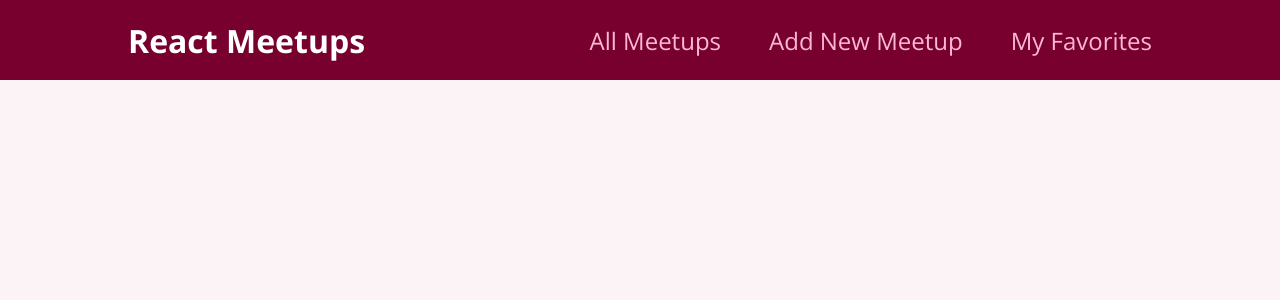
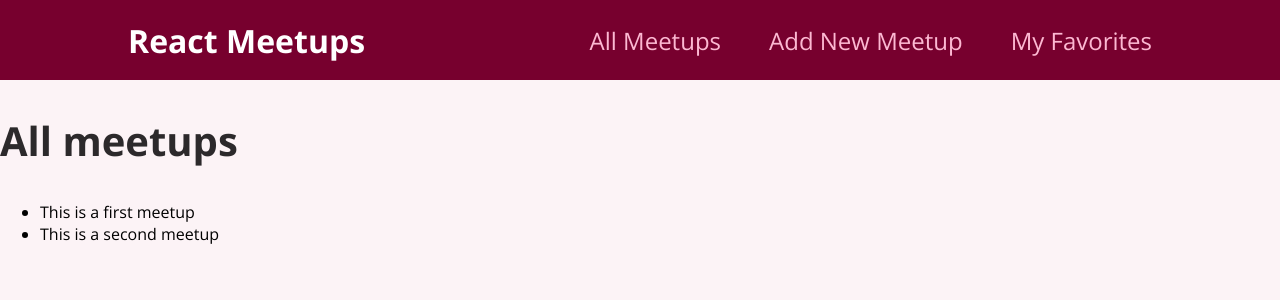
Before and after one commit to ritajeong/react-course, a JavaScript app: page / in a window 1280 px wide. Shown: the top 300 px of the page. Built offline with nearby package versions, Linux system fonts and the light colour scheme; the HTML template or start-up script is replaced by a standard one.

Commit message:
데이터 목록 출력하기

```diff
--- a/src/App.js
+++ b/src/App.js
@@ -5,14 +5,13 @@
 import MainNavigation from './components/layout/MainNavigation';
 
 function App() {
-  return <div>
-    <MainNavigation>
+  return <div id='app'>
+    <MainNavigation/>
       <Routes>
         <Route path='/' exact element={<AllMeetupsPage/>} />
         <Route path='/new-meetup' element={<NewMeetupPage/>} />
         <Route path='/favorites' element={<FavoritesPage/>} />
       </Routes>
-    </MainNavigation>
   </div>;
 }
 
--- a/src/pages/AllMeetups.js
+++ b/src/pages/AllMeetups.js
@@ -1,5 +1,33 @@
+const DUMMY_DATA = [
+  {
+    id: 'm1',
+    title: 'This is a first meetup',
+    image:
+      'https://upload.wikimedia.org/wikipedia/commons/thumb/d/d3/Stadtbild_M%C3%BCnchen.jpg/2560px-Stadtbild_M%C3%BCnchen.jpg',
+    address: 'Meetupstreet 5, 12345 Meetup City',
+    description:
+      'This is a first, amazing meetup which you definitely should not miss. It will be a lot of fun!',
+  },
+  {
+    id: 'm2',
+    title: 'This is a second meetup',
+    image:
+      'https://upload.wikimedia.org/wikipedia/commons/thumb/d/d3/Stadtbild_M%C3%BCnchen.jpg/2560px-Stadtbild_M%C3%BCnchen.jpg',
+    address: 'Meetupstreet 5, 12345 Meetup City',
+    description:
+      'This is a first, amazing meetup which you definitely should not miss. It will be a lot of fun!',
+  },
+];
+
 function AllMeetupsPage() {
-  return <div>AllMeetups Page</div>;
+  return <section>
+    <h1>All meetups</h1>
+    <ul>
+      {DUMMY_DATA.map((meetup) => {
+        return <li key={meetup.id}>{meetup.title}</li>
+      })}
+    </ul>
+  </section>;
 }
 
 export default AllMeetupsPage;
```
